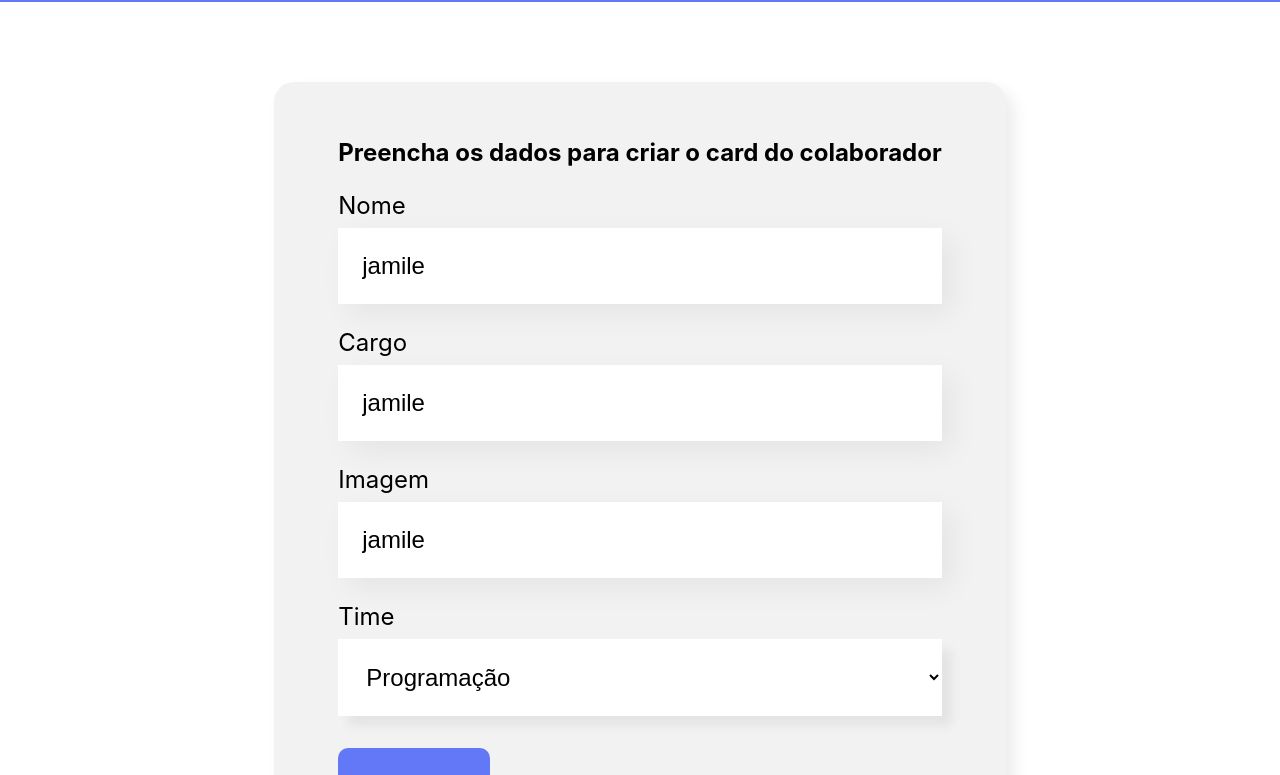
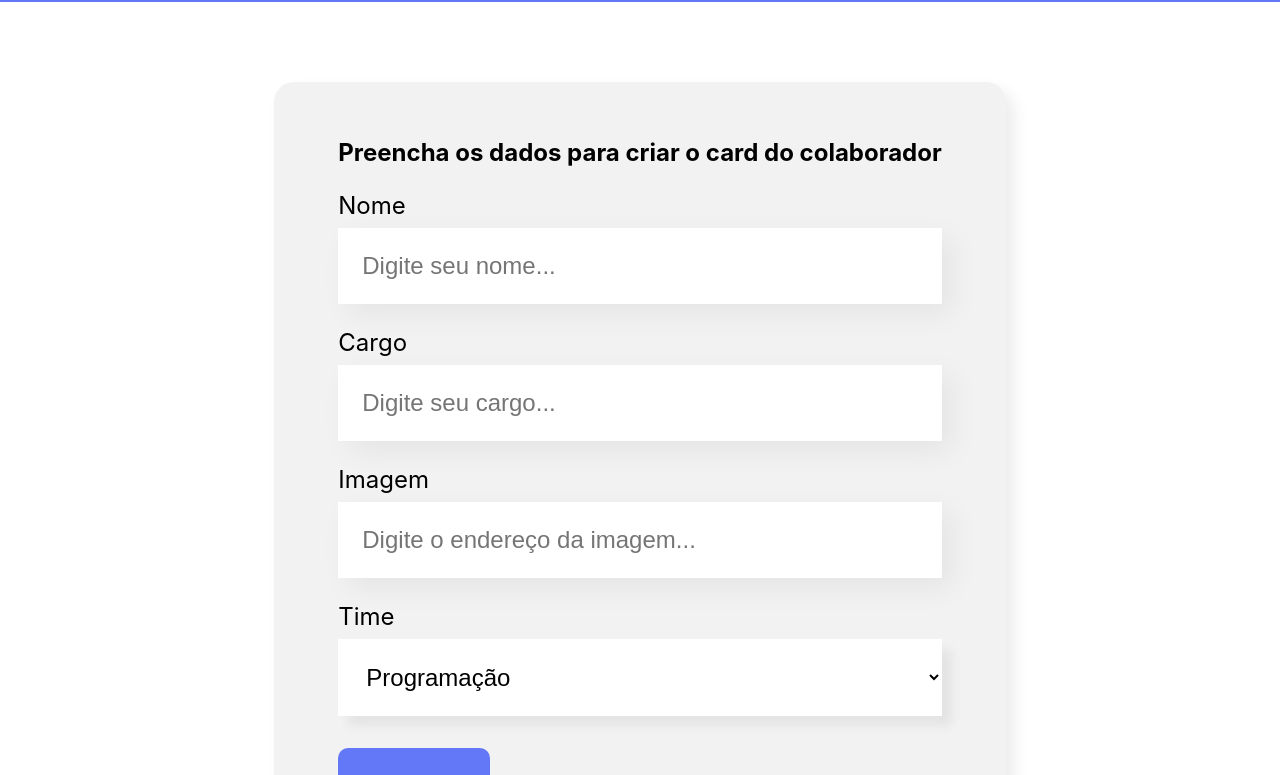
Before and after one commit to Jamile15/organo-aula-js, a React (Create React App) app: page / in a window 1280 px wide. Shown: the part 496-1271 px from the top of the page. Built offline with nearby package versions, Linux system fonts and the light colour scheme.

Commit message:
colocando state no pai formulario

```diff
--- a/src/componentes/CampoTexto/index.js
+++ b/src/componentes/CampoTexto/index.js
@@ -1,4 +1,3 @@
-import { useState } from 'react'
 import './CampoTexto.css'
 
 const CampoTexto = (props) => {
@@ -6,11 +5,10 @@
     const placeholderModificada = `${props.placeholder}...`
 
     console.log(placeholderModificada)
-    const [valor, setValor] = useState('jamile ')
+
 
     const aoDigitado = (evento) => {
-        setValor (evento.target.value)
-        console.log(valor)
+        props.aoAlterado(evento.target.value)
     }
 
     return (
@@ -19,7 +17,7 @@
                 {props.label}
             </label>
             <input
-                value={valor}
+                value={props.valor}
                 onChange={aoDigitado}
                 required={props.obrigatoria}
                 placeholder={placeholderModificada}
--- a/src/componentes/Formulario/index.js
+++ b/src/componentes/Formulario/index.js
@@ -1,9 +1,12 @@
+import { useState } from 'react'
 import Botao from '../Botão'
 import CampoTexto from '../CampoTexto'
 import ListaSuspensa from '../ListaSuspensa'
 import './Formulario.css'
 
 const Formulario = () => {
+
+
     const time =
         [
             'Programação',
@@ -14,19 +17,48 @@
             'Inovação e Gestão'
         ]
 
+        const [nome, setNome] = useState('')
+        const [cargo, setcargo] = useState('')
+        const [imagem, setImagem] = useState('')
+
     const aoSalvar = (evento) => {
         evento.preventDefault()
-        console.log('formulario foi submetido :)')
+        console.log( 'form enviado' ,nome, cargo, imagem)
     }
 
     return (
         <section className="formulario">
             <form onSubmit={aoSalvar}>
                 <h2>Preencha os dados para criar o card do colaborador</h2>
-                <CampoTexto obrigatoria={true} label="Nome" placeholder="Digite seu nome" />
-                <CampoTexto obrigatoria={true} label="Cargo" placeholder="Digite seu cargo" />
-                <CampoTexto  label="Imagem" placeholder="Digite o endereço da imagem" />
-                <ListaSuspensa obrigatoria={true}label="Time"  item={time}/>
+                <CampoTexto
+                    obrigatoria={true}
+                    label="Nome"
+                    placeholder="Digite seu nome"
+                    valor={nome}
+                    aoAlterado={valor => setNome(valor)}
+                     />
+
+                <CampoTexto
+                    obrigatoria={true}
+                    label="Cargo"
+                    placeholder="Digite seu cargo"
+                    valor={cargo}
+                    aoAlterado={valor => setcargo(valor)}
+                     />
+
+                <CampoTexto
+                    label="Imagem"
+                    placeholder="Digite o endereço da imagem"
+                    valor={imagem}
+                    aoAlterado={valor => setImagem(valor)}
+                     />
+
+                <ListaSuspensa
+                    obrigatoria={true}
+                    label="Time"
+                    item={time}
+                     />
+
                 <Botao>
                     Criar Card
                 </Botao>
```
Lines whose indentation alone changed are shown as unchanged.
